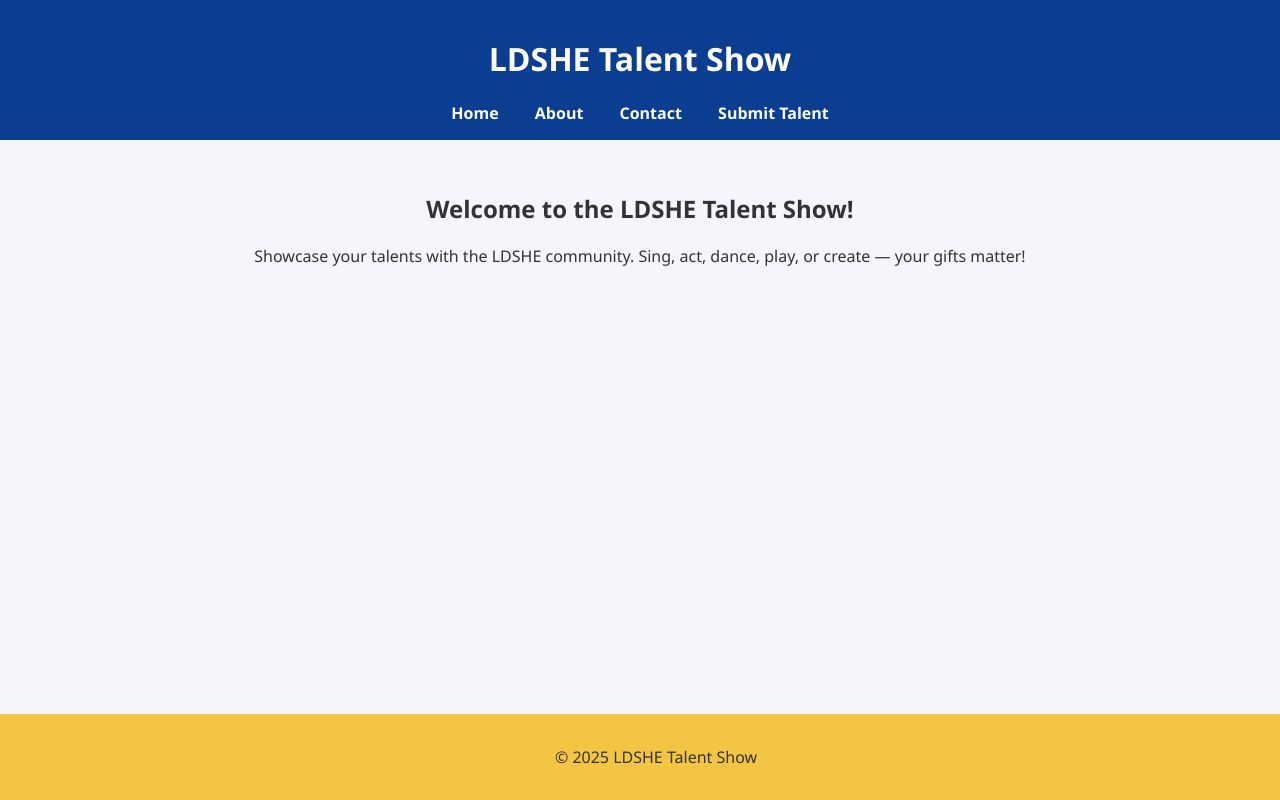
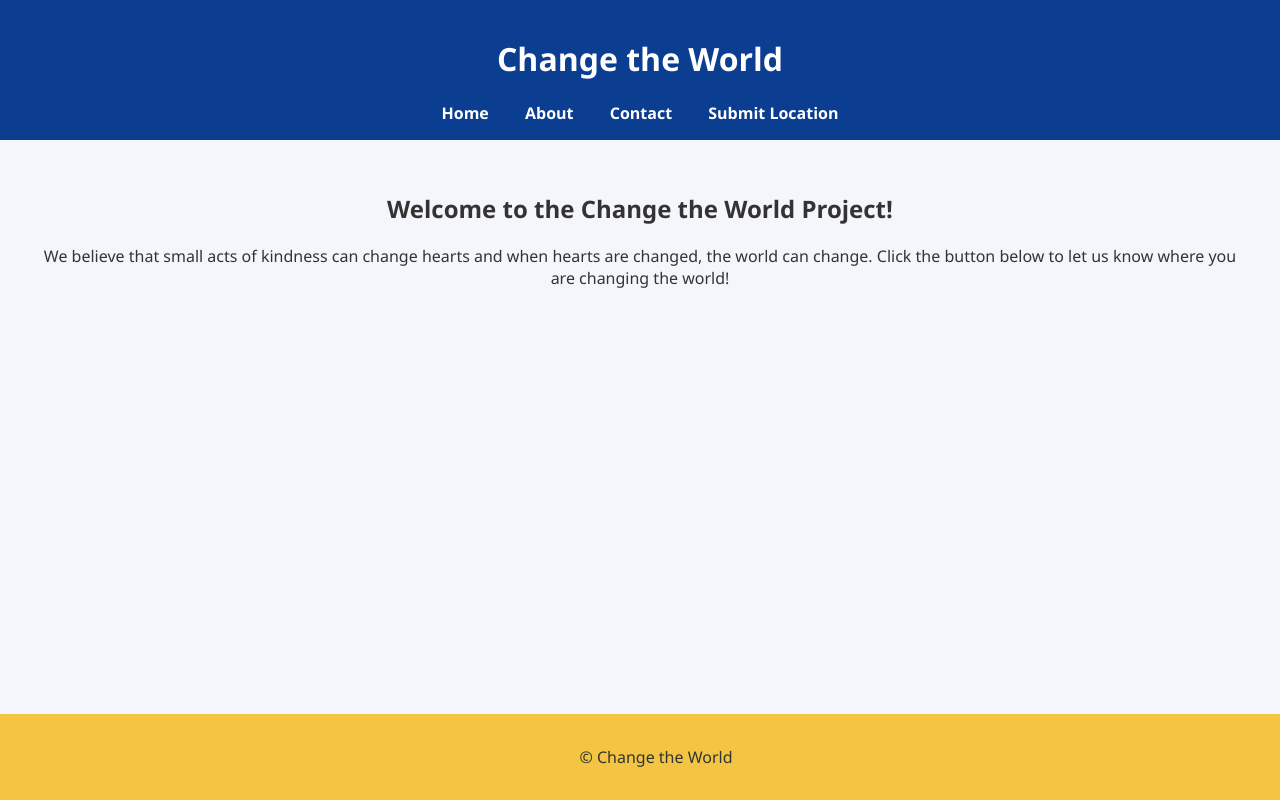
Before and after one commit to charlenestevenson-jpg/Changetheworld, a plain HTML site: page index.html in a window 1280 px wide. Drawn offline with Linux system fonts and the light colour scheme.

Commit message:
Change title and content from Talent Show to Change the World

```diff
--- a/index.html
+++ b/index.html
@@ -3,31 +3,31 @@
 <head>
   <meta charset="UTF-8">
   <meta name="viewport" content="width=device-width, initial-scale=1.0">
-  <title>LDSHE Talent Show</title>
+  <title>Change the World</title>
   <link rel="manifest" href="manifest.json">
   <meta name="theme-color" content="#0b3d91">
   <link rel="stylesheet" href="style.css">
 </head>
 <body>
   <header>
-    <h1>LDSHE Talent Show</h1>
+    <h1>Change the World</h1>
     <nav>
       <a href="index.html">Home</a>
       <a href="about.html">About</a>
       <a href="contact.html">Contact</a>
-      <a href="submit.html">Submit Talent</a>
+      <a href="submit.html">Submit Location</a>
     </nav>
   </header>
 
   <main>
     <section>
-      <h2>Welcome to the LDSHE Talent Show!</h2>
-      <p>Showcase your talents with the LDSHE community. Sing, act, dance, play, or create — your gifts matter!</p>
+      <h2>Welcome to the Change the World Project!</h2>
+      <p>We believe that small acts of kindness can change hearts and when hearts are changed, the world can change. Click the button below to let us know where you are changing the world!</p>
     </section>
   </main>
 
   <footer>
-    <p>&copy; 2025 LDSHE Talent Show</p>
+    <p>&copy; Change the World</p>
   </footer>
   <script src="app.js"></script>
 </body>
```
